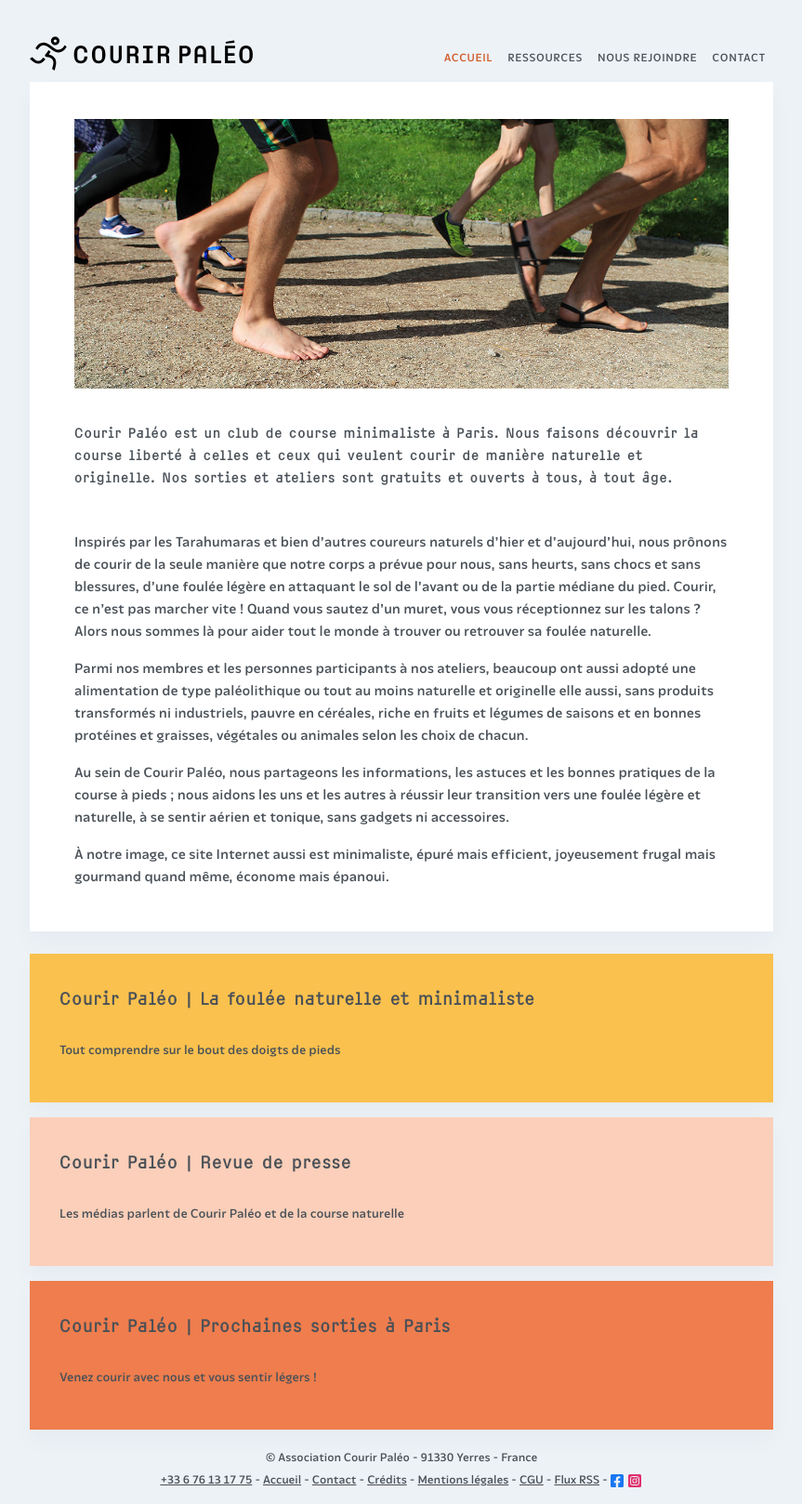
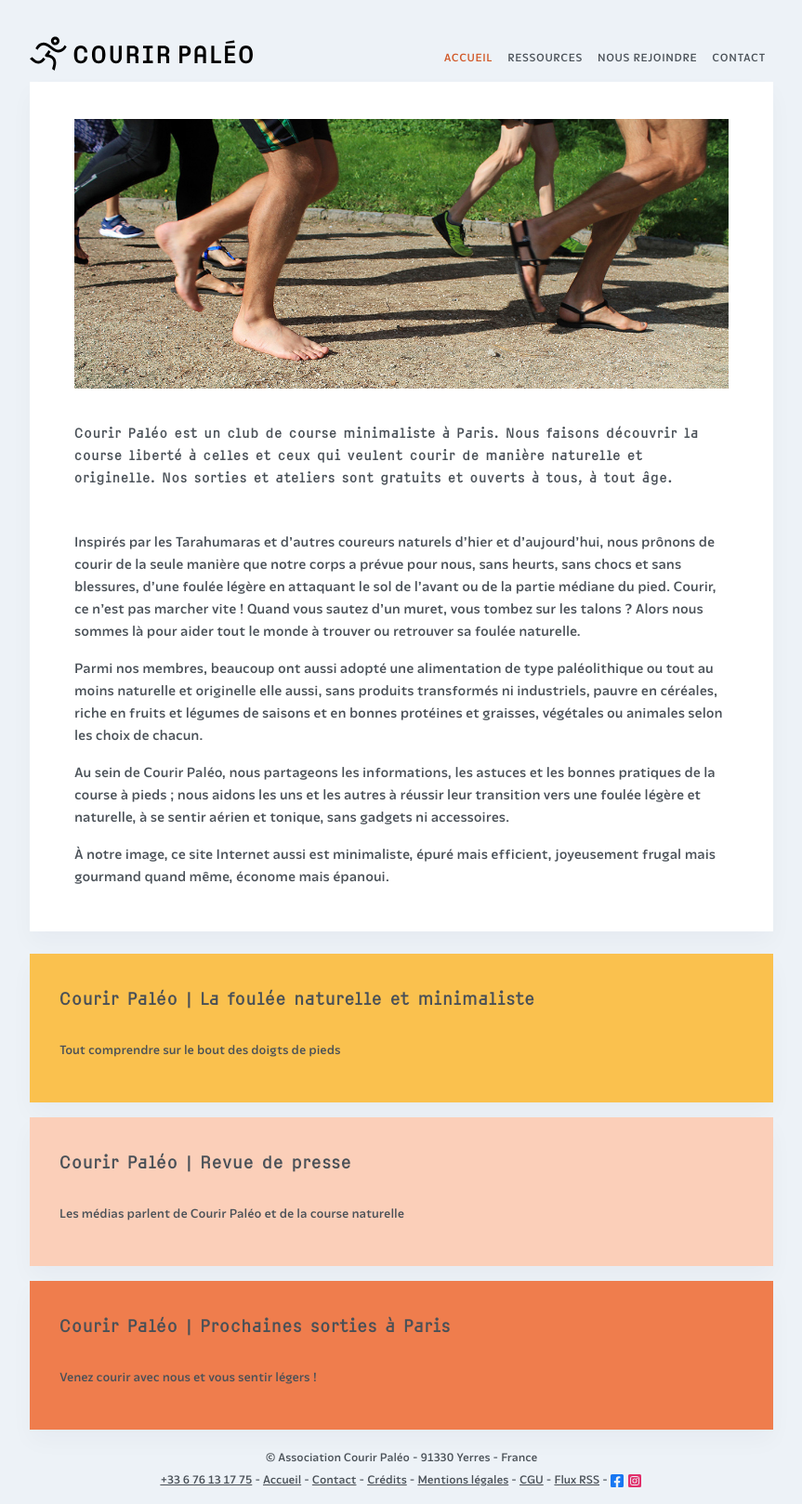
Before and after one commit to courirpaleo/courirpaleo.github.io, a Jekyll site: the page built from index.md, in a window 1280 px wide. Shown: the whole page at 93% size, without its empty margins (208-1071 px from the left). Built offline with Jekyll 4.4.1, drawn with Linux system fonts in a browser that asks for light colours; some web fonts are replaced.

Commit message:
Update index.md

```diff
--- a/index.md
+++ b/index.md
@@ -5,9 +5,9 @@
 #### Courir Paléo est un club de course minimaliste à Paris. Nous faisons découvrir la course liberté à celles et ceux qui veulent courir de manière naturelle et originelle. Nos sorties et ateliers sont gratuits et ouverts à tous, à tout âge.
 #### &nbsp;
 
-Inspirés par les Tarahumaras et bien d’autres coureurs naturels d’hier et d'aujourd'hui, nous prônons de courir de la seule manière que notre corps a prévue pour nous, sans heurts, sans chocs et sans blessures, d’une foulée légère en attaquant le sol de l'avant ou de la partie médiane du pied. Courir, ce n’est pas marcher vite&nbsp;! Quand vous sautez d’un muret, vous vous réceptionnez sur les talons&nbsp;? Alors nous sommes là pour aider tout le monde à trouver ou retrouver sa foulée naturelle.
+Inspirés par les Tarahumaras et d’autres coureurs naturels d’hier et d'aujourd'hui, nous prônons de courir de la seule manière que notre corps a prévue pour nous, sans heurts, sans chocs et sans blessures, d’une foulée légère en attaquant le sol de l'avant ou de la partie médiane du pied. Courir, ce n’est pas marcher vite&nbsp;! Quand vous sautez d’un muret, vous tombez sur les talons&nbsp;? Alors nous sommes là pour aider tout le monde à trouver ou retrouver sa foulée naturelle.
 
-Parmi nos membres et les personnes participants à nos ateliers, beaucoup ont aussi adopté une alimentation de type paléolithique ou tout au moins naturelle et originelle elle aussi, sans produits transformés ni industriels, pauvre en céréales, riche en fruits et légumes de saisons et en bonnes protéines et graisses, végétales ou animales selon les choix de chacun.
+Parmi nos membres, beaucoup ont aussi adopté une alimentation de type paléolithique ou tout au moins naturelle et originelle elle aussi, sans produits transformés ni industriels, pauvre en céréales, riche en fruits et légumes de saisons et en bonnes protéines et graisses, végétales ou animales selon les choix de chacun.
 
 Au sein de Courir Paléo, nous partageons les informations, les astuces et les bonnes pratiques de la course à pieds&nbsp;; nous aidons les uns et les autres à réussir leur transition vers une foulée légère et naturelle, à se sentir aérien et tonique, sans gadgets ni accessoires.
 
```
